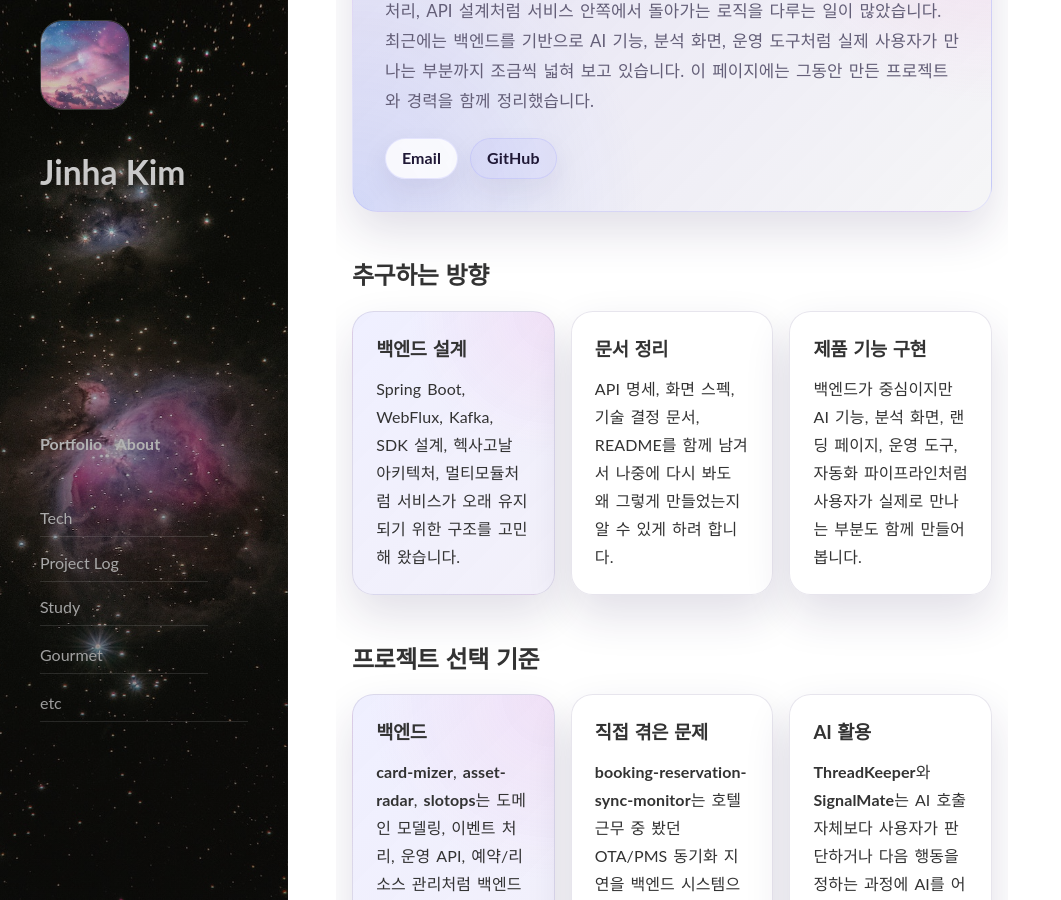
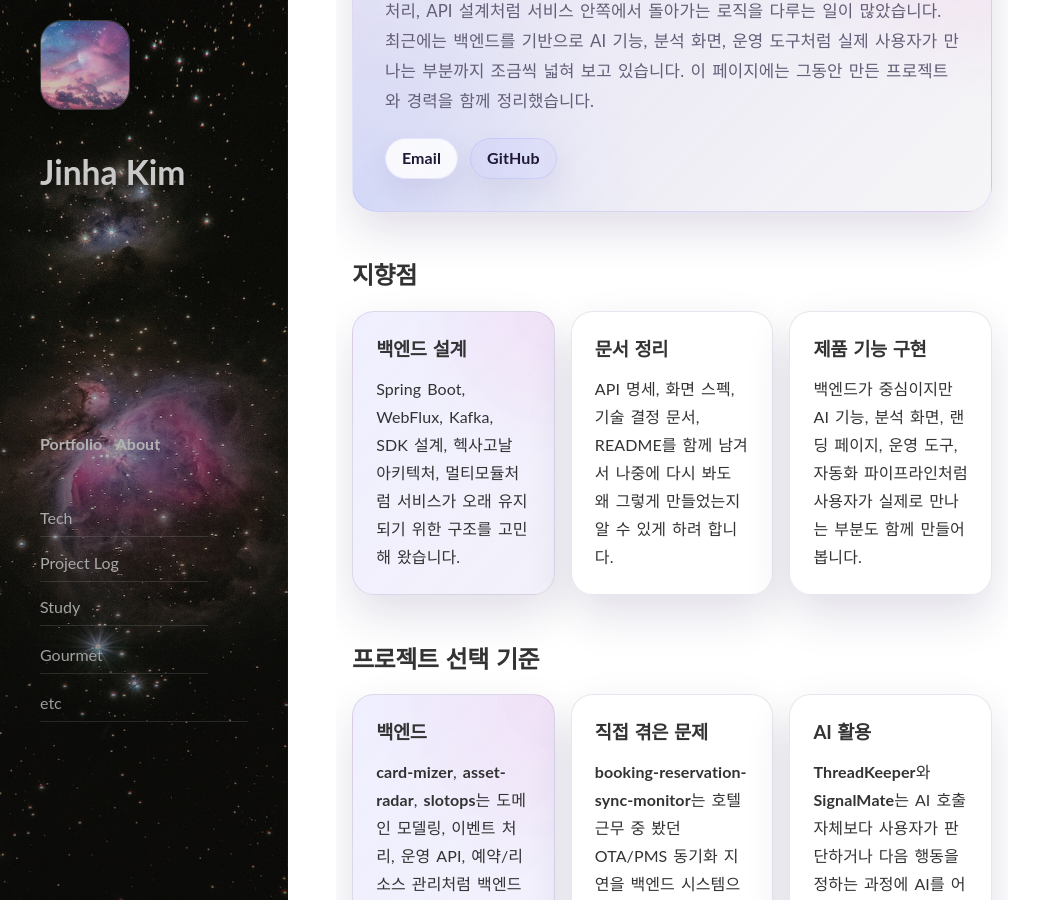
Before and after one commit to jean202/jean202.github.io, a Jekyll site: the page built from portfolio.md, in a window 1280 px wide and 900 px high, scrolled down 353 px. Shown: the whole window, without its empty margins (0-1061 px from the left). Built offline with Jekyll 4.4.1, drawn with Linux system fonts in a browser that asks for light colours; nearby versions of some CDN libraries.

Commit message:
Rename portfolio direction section

```diff
--- a/portfolio.md
+++ b/portfolio.md
@@ -22,7 +22,7 @@ order: 1
 </section>
 
 <section class="profile-section">
-  <h2>추구하는 방향</h2>
+  <h2>지향점</h2>
   <div class="profile-grid profile-grid--three">
     <article class="profile-card profile-card--accent">
       <h3>백엔드 설계</h3>
```
